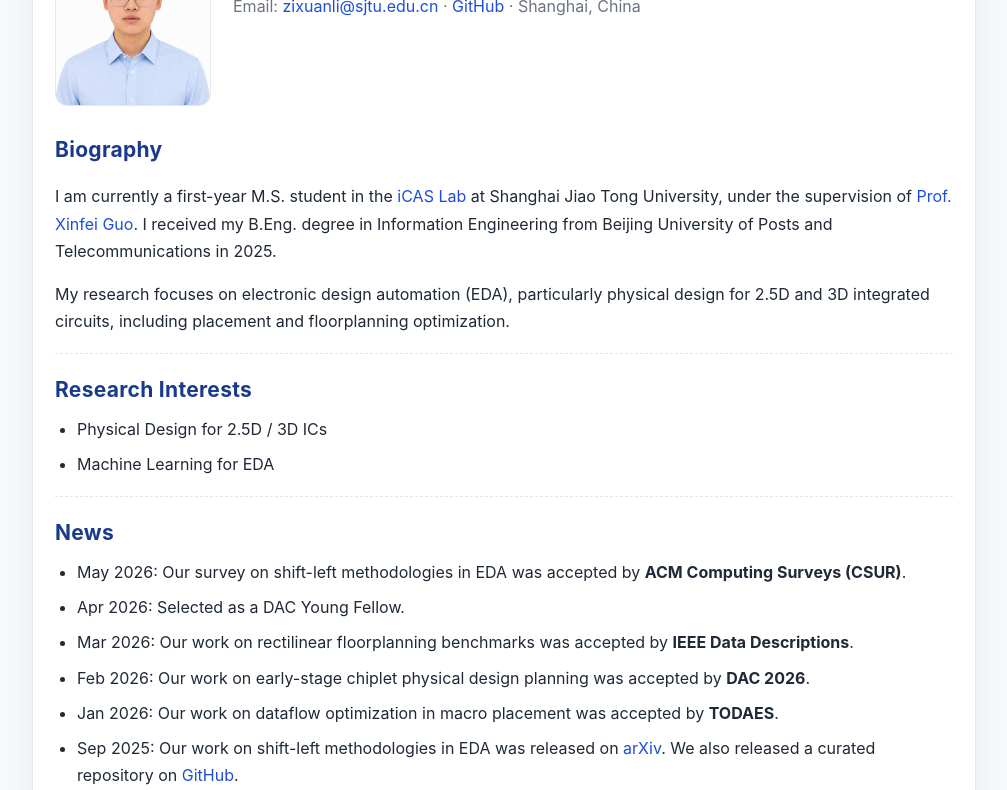
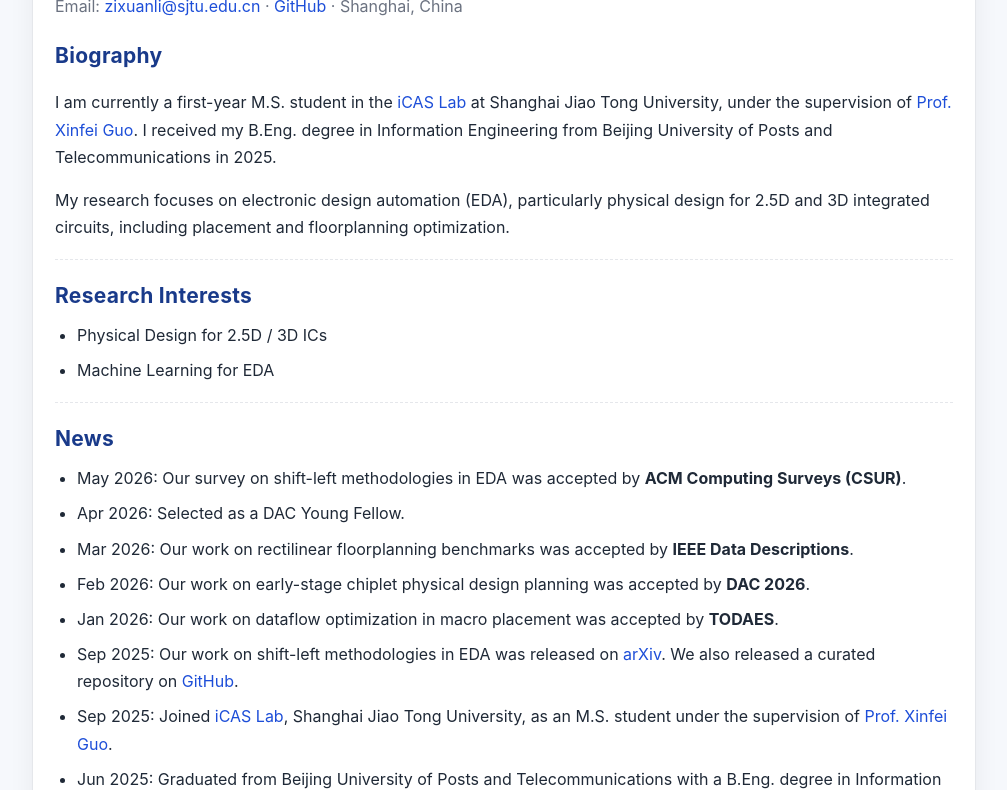
Before and after one commit to zixuanli136/zixuanli136.github.io, a plain HTML site: page index.html in a window 1280 px wide. Shown: the part 161-951 px from the top of the page, without its empty margins (136-1143 px from the left). Drawn offline with Linux system fonts and the light colour scheme.

Commit message:
Remove portrait from personal website

```diff
--- a/index.html
+++ b/index.html
@@ -93,12 +93,6 @@ a:hover {
   flex-wrap: wrap;
 }
 
-.photo img {
-  width: 156px;
-  border-radius: 12px;
-  border: 1px solid var(--border);
-}
-
 h1 {
   margin: 0;
   font-size: 42px;
@@ -190,7 +184,6 @@ li { margin-bottom: 8px; }
 
 @media (max-width: 720px) {
   h1 { font-size: 34px; }
-  .photo img { width: 128px; }
   .top-nav .inner { padding: 10px 14px; }
 }
 </style>
@@ -215,10 +208,6 @@ li { margin-bottom: 8px; }
   <div class="container">
     <main class="card">
       <div class="header">
-        <div class="photo">
-          <img src="photo.jpg" alt="Portrait of Zixuan Li" loading="lazy" decoding="async">
-        </div>
-
         <div>
           <h1>Zixuan Li</h1>
           <div class="contact">
```
